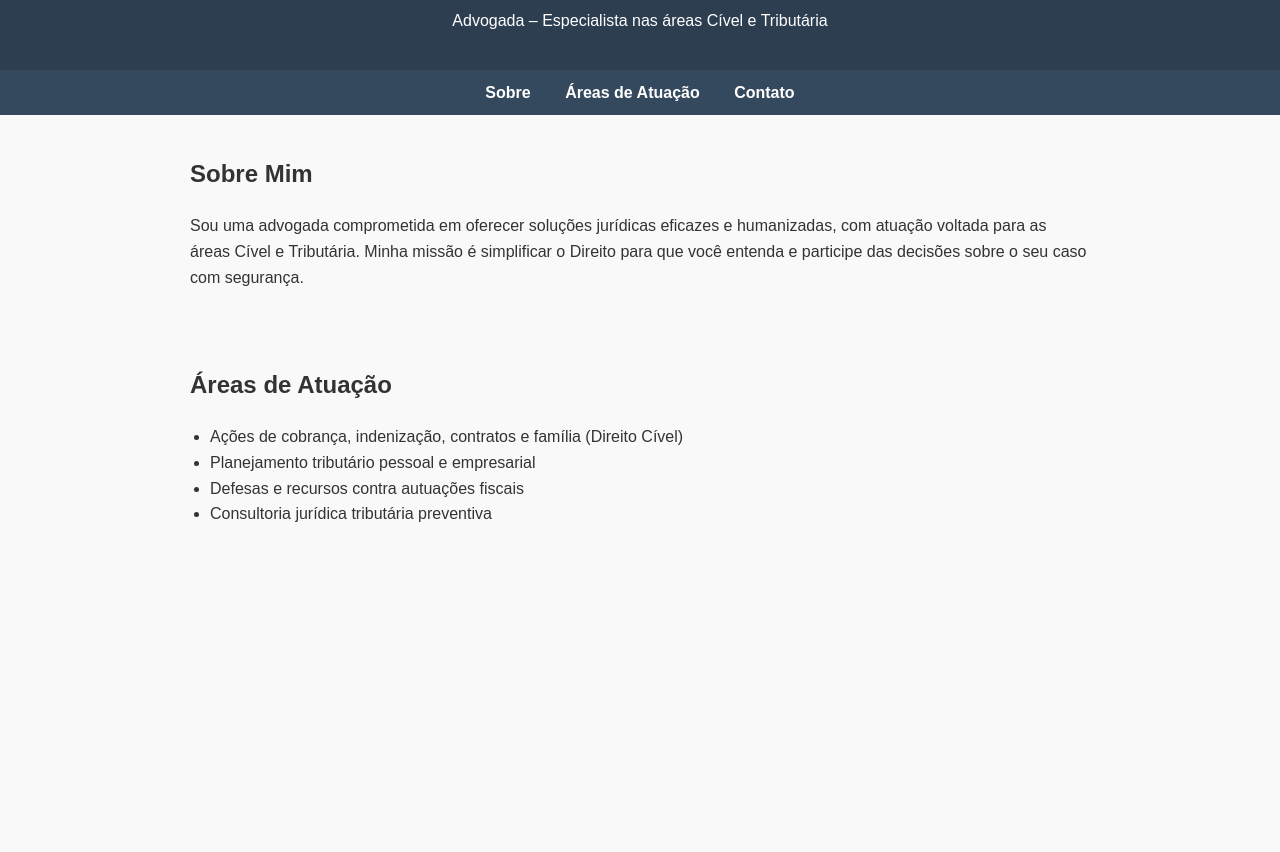
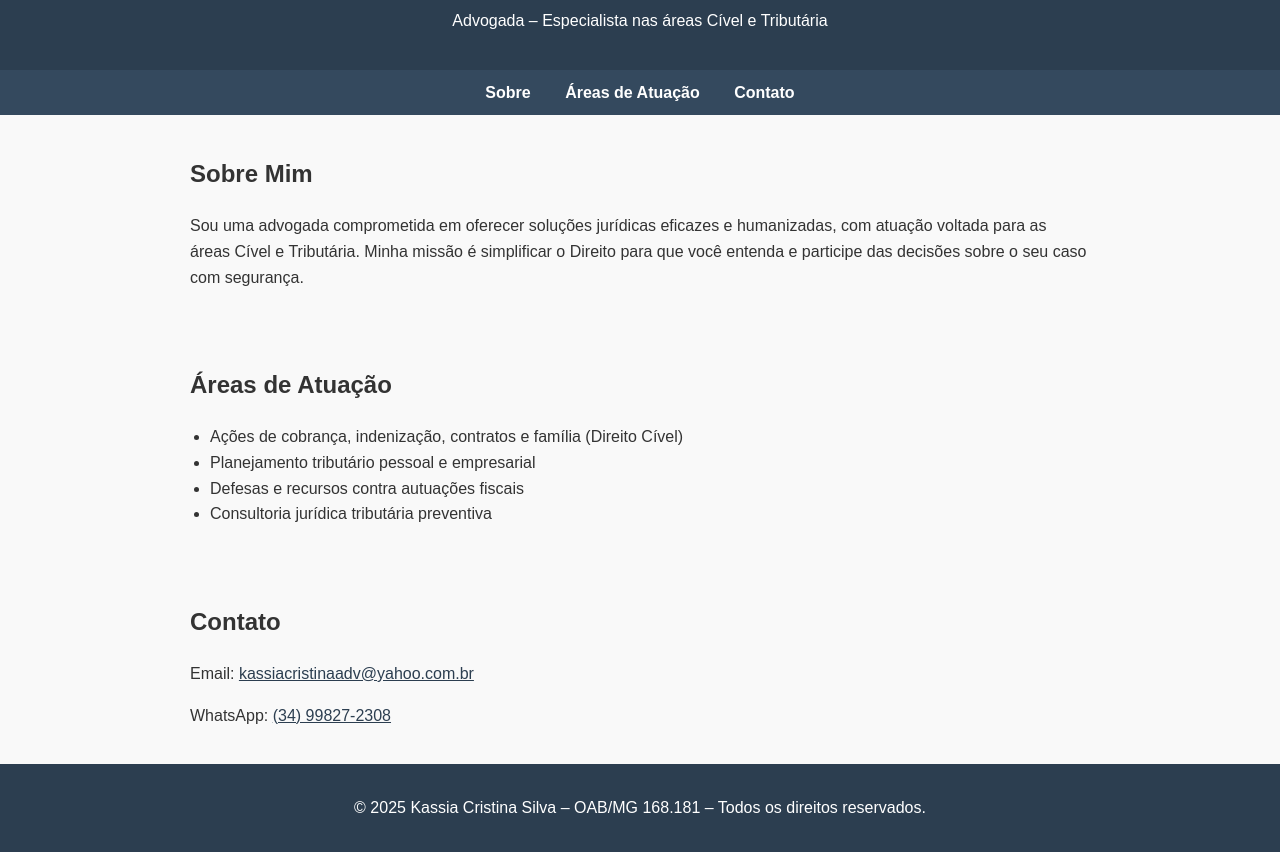
Before and after one commit to kassiacristinasilva/meusite, a plain HTML site: page index.html in a window 1280 px wide. Shown: the part 106-958 px from the top of the page. Before the commit the page ends 800 px from the top, so only its background shows below. Drawn offline with Linux system fonts and the light colour scheme.

Commit message:
Adiciona email e whatsApp

```diff
--- a/index.html
+++ b/index.html
@@ -81,4 +81,16 @@
       </ul>
     </section>
 
-    <section id="cont
+    <section id="contato">
+      <h2>Contato</h2>
+      <p>Email: <a href="mailto:kassiacristinaadv@yahoo.com.br">kassiacristinaadv@yahoo.com.br</a></p>
+      <p>WhatsApp: <a href="https://wa.me/5534998272308" target="_blank">(34) 99827-2308</a></p>
+    </section>
+  </main>
+
+  <footer>
+    <p>&copy; 2025 Kassia Cristina Silva – OAB/MG 168.181 – Todos os direitos reservados.</p>
+  </footer>
+
+</body>
+</html>
```
